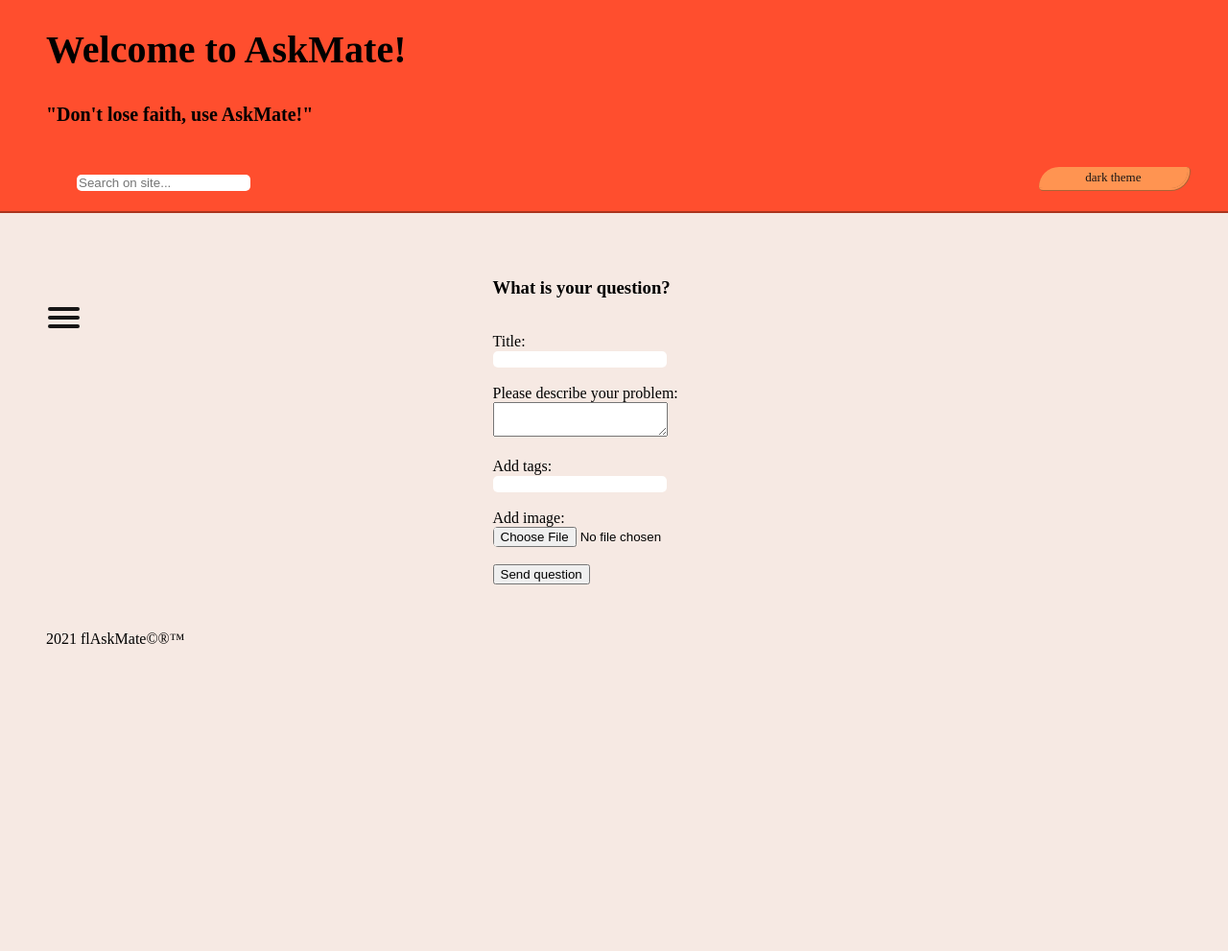
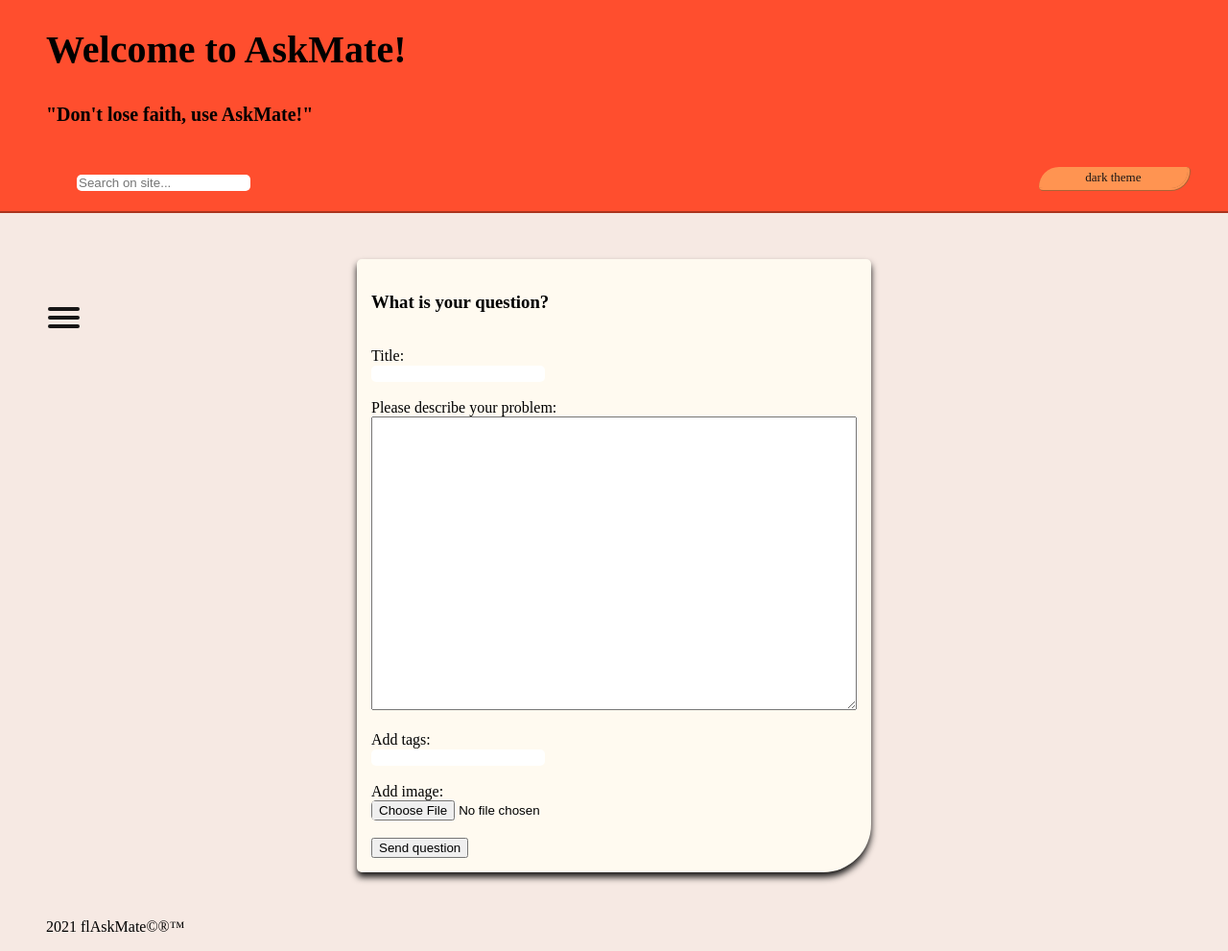
Before and after one commit to LatNat/ask-mate-3-python-LatNat, a Flask app: page /addquestion in a window 1280 px wide. Shown: the part 33-1024 px from the top of the page at 96% size. Before the commit the page ends 704 px from the top, so only its background shows below. Run offline with Flask 2, Linux system fonts and the light colour scheme; some libraries are stand-ins or nearby versions.

Commit message:
added: style for tags, forms

```diff
--- a/static/general.css
+++ b/static/general.css
@@ -129,6 +129,19 @@ div.comment-container:last-child {
     "add-comments comments comments";
 }
 
+.form-container {
+    display: flex;
+    flex-direction: column;
+    background: var(--post-bg-color);
+    border-radius: 5px 5px 50px 5px;
+    padding: 15px;
+}
+
+.form-container textarea {
+    width: 500px;
+    height: 300px;
+}
+
 .main-header {
     height: 250px;
     background: var(--primary-color);
@@ -252,7 +265,7 @@ div.comment-container:last-child {
 .button-light::after {
     transform: scale(1, 1);
 }
-.button-light:hover {
+.button-light:hover, .tag:hover {
     transition: 0.3s ease;
     background: var(--primary-color);
     color: var(--primary-lighter-color);
--- a/templates/addanswer.html
+++ b/templates/addanswer.html
@@ -4,7 +4,7 @@
 <li><a href="{{ url_for('display_question', question_id=question_id, view='f') }}">Back to question</a></li>
 {% endblock %}
 {% block content %}
-<div class="centered">
+<div class="form-container post-light">
 <h1>{% block header %}Post your answer{% endblock %}</h1>
 <form method="post" enctype="multipart/form-data">
     <label for="answer_message">Your answer:</label><br>
--- a/templates/addcomment.html
+++ b/templates/addcomment.html
@@ -4,7 +4,7 @@
 <li><a href="{{ url_for('display_question', question_id=question_id, view='f') }}">Back to question</a></li>
 {% endblock %}
 {% block content %}
-<div class="centered">
+<div class="form-container post-light">
 <h1>{% block header %}Post your comment{% endblock %}</h1>
 <form method="post" enctype="multipart/form-data">
     <label for="message">Your comment:</label><br>
--- a/templates/addquestion.html
+++ b/templates/addquestion.html
@@ -7,7 +7,7 @@
 {% endblock %}
 {% block content %}
 <body>
-<div class="centered">
+<div class="form-container post-light">
     <h3>What is your question?</h3><br>
     <form action="{{ url_for("add_question") if not edit else url_for("edit_question",question_id=data['id'])  }}" method="post" enctype="multipart/form-data">
         <label for="title">Title:</label><br>
```
